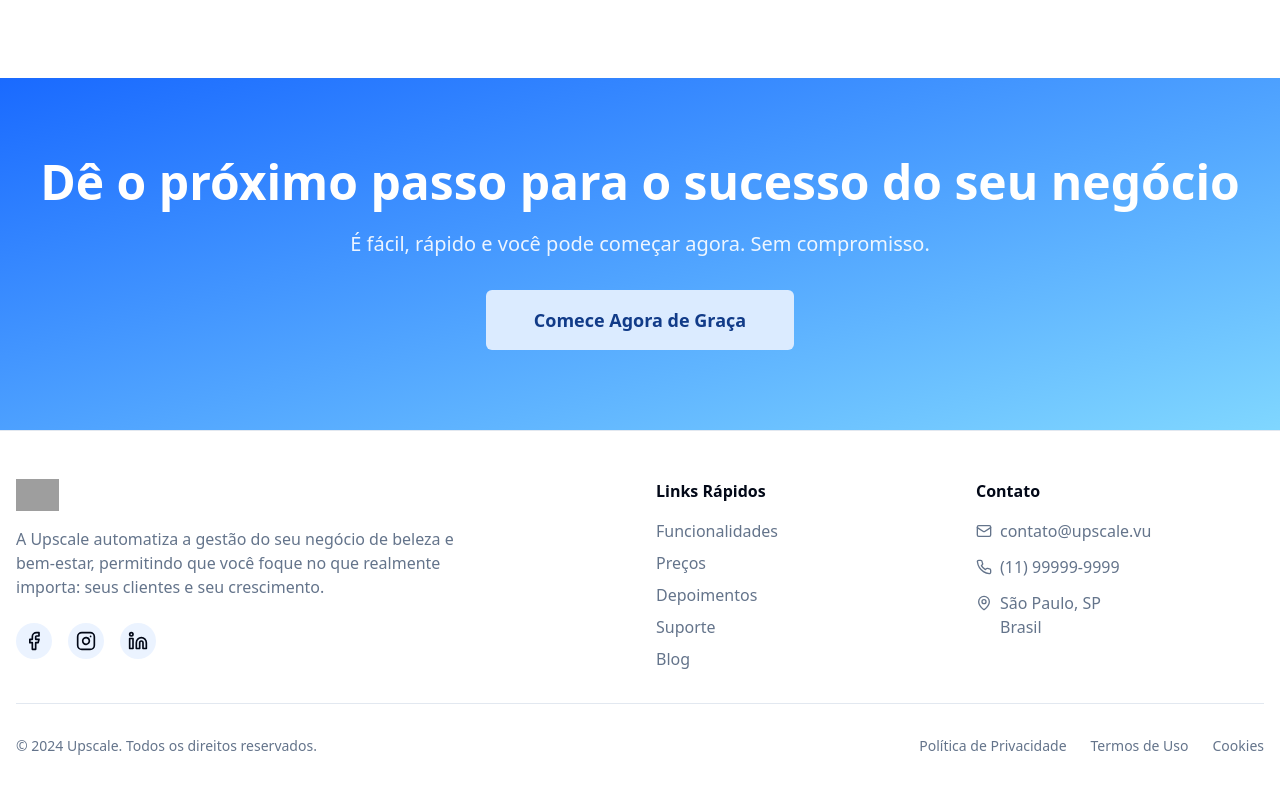
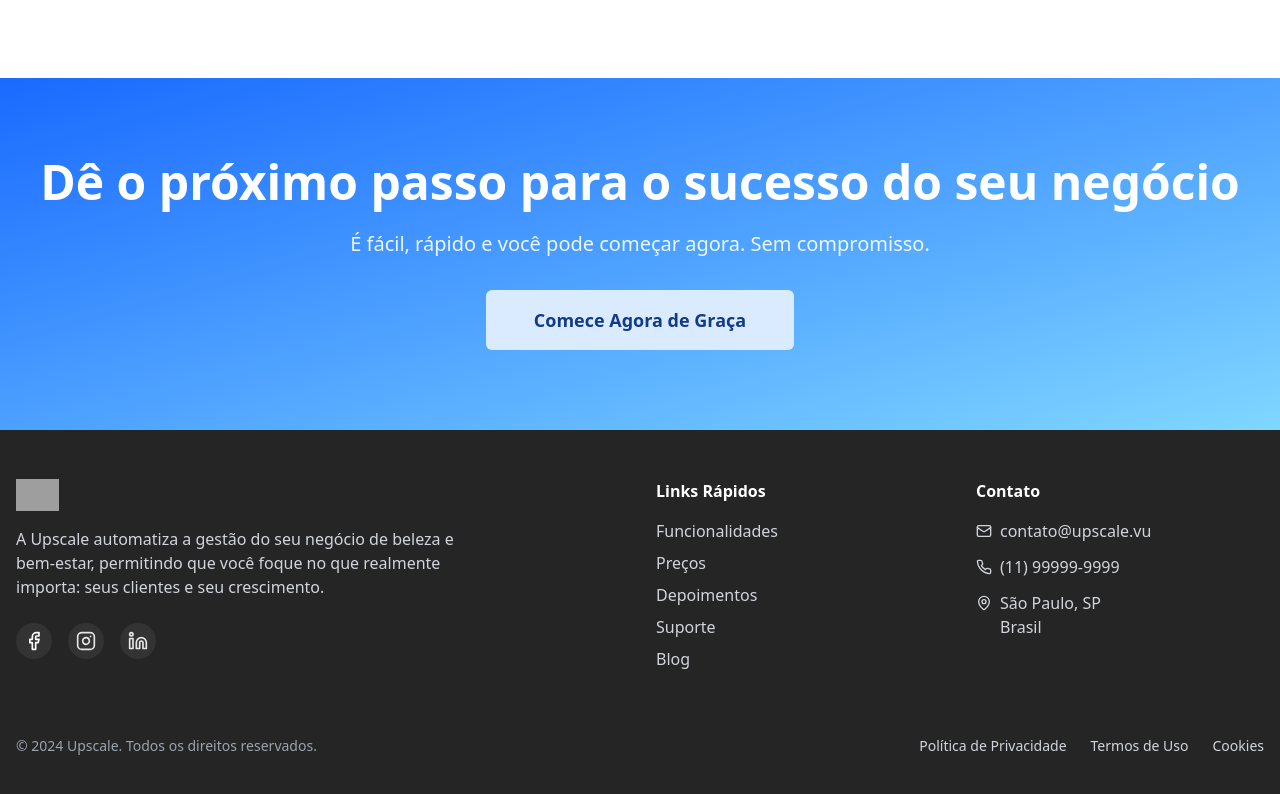
Before and after one commit to johnupscale-design/UPSCALETESTE, a React (Vite) app: page / in a window 1280 px wide. Shown: the part 5016-5810 px from the top of the page. Built offline with nearby package versions, Linux system fonts and the light colour scheme; grey boxes are pictures that could not be loaded.

Commit message:
Ajusta rodapé para dark theme e corrige ícones Instagram/LinkedIn

```diff
--- a/src/components/Footer.tsx
+++ b/src/components/Footer.tsx
@@ -2,73 +2,73 @@ import { Facebook, Instagram, Linkedin, Mail, Phone, MapPin } from "lucide-react
 
 const Footer = () => {
   return (
-    <footer className="bg-background border-t border-border">
+    <footer className="bg-[#252525] border-t border-[#252525] text-white">
       <div className="container mx-auto px-4 py-12">
         <div className="grid grid-cols-1 md:grid-cols-4 gap-8">
           {/* Logo e Descrição */}
           <div className="md:col-span-2">
             <div className="flex items-center space-x-2 mb-4">
               <img
-                src="https://storage.googleapis.com/msgsndr/bwIqmcdNeNlOPKQFF6DF/media/6894f2593ee1298470cb36eb.png"
+                src="https://storage.googleapis.com/msgsndr/bwIqmcdNeNlOPKQFF6DF/media/689509b4e6672f35914d3c9a.png"
                 alt="Upscale Logo"
                 className="h-8 w-auto"
               />
             </div>
-            <p className="text-muted-foreground mb-6 max-w-md">
+            <p className="text-gray-300 mb-6 max-w-md">
               A Upscale automatiza a gestão do seu negócio de beleza e bem-estar,
               permitindo que você foque no que realmente importa: seus clientes e seu crescimento.
             </p>
             <div className="flex space-x-4">
               <a
                 href="#"
-                className="p-2 rounded-full bg-muted hover:bg-muted/80 transition-colors"
+                className="p-2 rounded-full bg-[#333] hover:bg-[#444] transition-colors"
                 aria-label="Facebook"
               >
                 <Facebook className="w-5 h-5" />
               </a>
               <a
                 href="#"
-                className="p-2 rounded-full bg-muted hover:bg-muted/80 transition-colors"
+                className="p-2 rounded-full bg-[#333] hover:bg-[#444] transition-colors"
                 aria-label="Instagram"
               >
-                <Instagram className="w-5 h-5" />
+                <Instagram className="w-5 h-5 text-[#e5e5e5]" />
               </a>
               <a
                 href="#"
-                className="p-2 rounded-full bg-muted hover:bg-muted/80 transition-colors"
+                className="p-2 rounded-full bg-[#333] hover:bg-[#444] transition-colors"
                 aria-label="LinkedIn"
               >
-                <Linkedin className="w-5 h-5" />
+                <Linkedin className="w-5 h-5 text-[#e5e5e5]" />
               </a>
             </div>
           </div>
 
           {/* Links Rápidos */}
           <div>
-            <h3 className="font-semibold mb-4">Links Rápidos</h3>
+            <h3 className="font-semibold mb-4 text-white">Links Rápidos</h3>
             <ul className="space-y-2">
               <li>
-                <a href="#features" className="text-muted-foreground hover:text-foreground transition-colors">
+                <a href="#features" className="text-gray-300 hover:text-primary transition-colors">
                   Funcionalidades
                 </a>
               </li>
               <li>
-                <a href="#pricing" className="text-muted-foreground hover:text-foreground transition-colors">
+                <a href="#pricing" className="text-gray-300 hover:text-primary transition-colors">
                   Preços
                 </a>
               </li>
               <li>
-                <a href="#testimonials" className="text-muted-foreground hover:text-foreground transition-colors">
+                <a href="#testimonials" className="text-gray-300 hover:text-primary transition-colors">
                   Depoimentos
                 </a>
               </li>
               <li>
-                <a href="#" className="text-muted-foreground hover:text-foreground transition-colors">
+                <a href="#" className="text-gray-300 hover:text-primary transition-colors">
                   Suporte
                 </a>
               </li>
               <li>
-                <a href="#" className="text-muted-foreground hover:text-foreground transition-colors">
+                <a href="#" className="text-gray-300 hover:text-primary transition-colors">
                   Blog
                 </a>
               </li>
@@ -77,29 +77,29 @@ const Footer = () => {
 
           {/* Contato */}
           <div>
-            <h3 className="font-semibold mb-4">Contato</h3>
+            <h3 className="font-semibold mb-4 text-white">Contato</h3>
             <div className="space-y-3">
               <div className="flex items-center space-x-2">
-                <Mail className="w-4 h-4 text-muted-foreground" />
+                <Mail className="w-4 h-4 text-gray-300" />
                 <a
                   href="mailto:contato@upscale.vu"
-                  className="text-muted-foreground hover:text-foreground transition-colors"
+                  className="text-gray-300 hover:text-primary transition-colors"
                 >
                   contato@upscale.vu
                 </a>
               </div>
               <div className="flex items-center space-x-2">
-                <Phone className="w-4 h-4 text-muted-foreground" />
+                <Phone className="w-4 h-4 text-gray-300" />
                 <a
                   href="tel:+5511999999999"
-                  className="text-muted-foreground hover:text-foreground transition-colors"
+                  className="text-gray-300 hover:text-primary transition-colors"
                 >
                   (11) 99999-9999
                 </a>
               </div>
               <div className="flex items-start space-x-2">
-                <MapPin className="w-4 h-4 text-muted-foreground mt-1" />
-                <span className="text-muted-foreground">
+                <MapPin className="w-4 h-4 text-gray-300 mt-1" />
+                <span className="text-gray-300">
                   São Paulo, SP<br />
                   Brasil
                 </span>
@@ -109,19 +109,19 @@ const Footer = () => {
         </div>
 
         {/* Linha de Separação */}
-        <div className="border-t border-border mt-8 pt-8">
+        <div className="border-t border-[#252525] mt-8 pt-8">
           <div className="flex flex-col md:flex-row justify-between items-center">
-            <p className="text-muted-foreground text-sm">
+            <p className="text-gray-400 text-sm">
               © 2024 Upscale. Todos os direitos reservados.
             </p>
             <div className="flex space-x-6 mt-4 md:mt-0">
-              <a href="#" className="text-muted-foreground hover:text-foreground text-sm transition-colors">
+              <a href="#" className="text-gray-300 hover:text-primary text-sm transition-colors">
                 Política de Privacidade
               </a>
-              <a href="#" className="text-muted-foreground hover:text-foreground text-sm transition-colors">
+              <a href="#" className="text-gray-300 hover:text-primary text-sm transition-colors">
                 Termos de Uso
               </a>
-              <a href="#" className="text-muted-foreground hover:text-foreground text-sm transition-colors">
+              <a href="#" className="text-gray-300 hover:text-primary text-sm transition-colors">
                 Cookies
               </a>
             </div>
```
